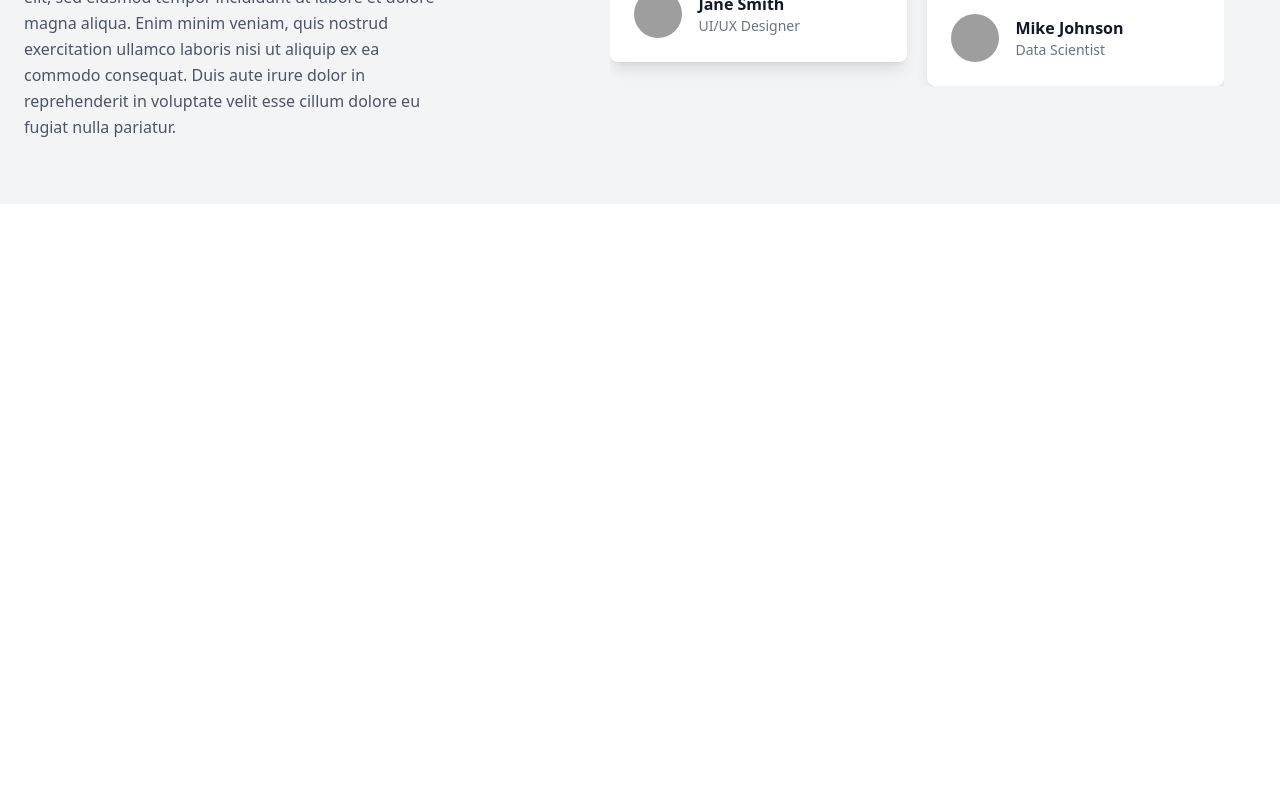
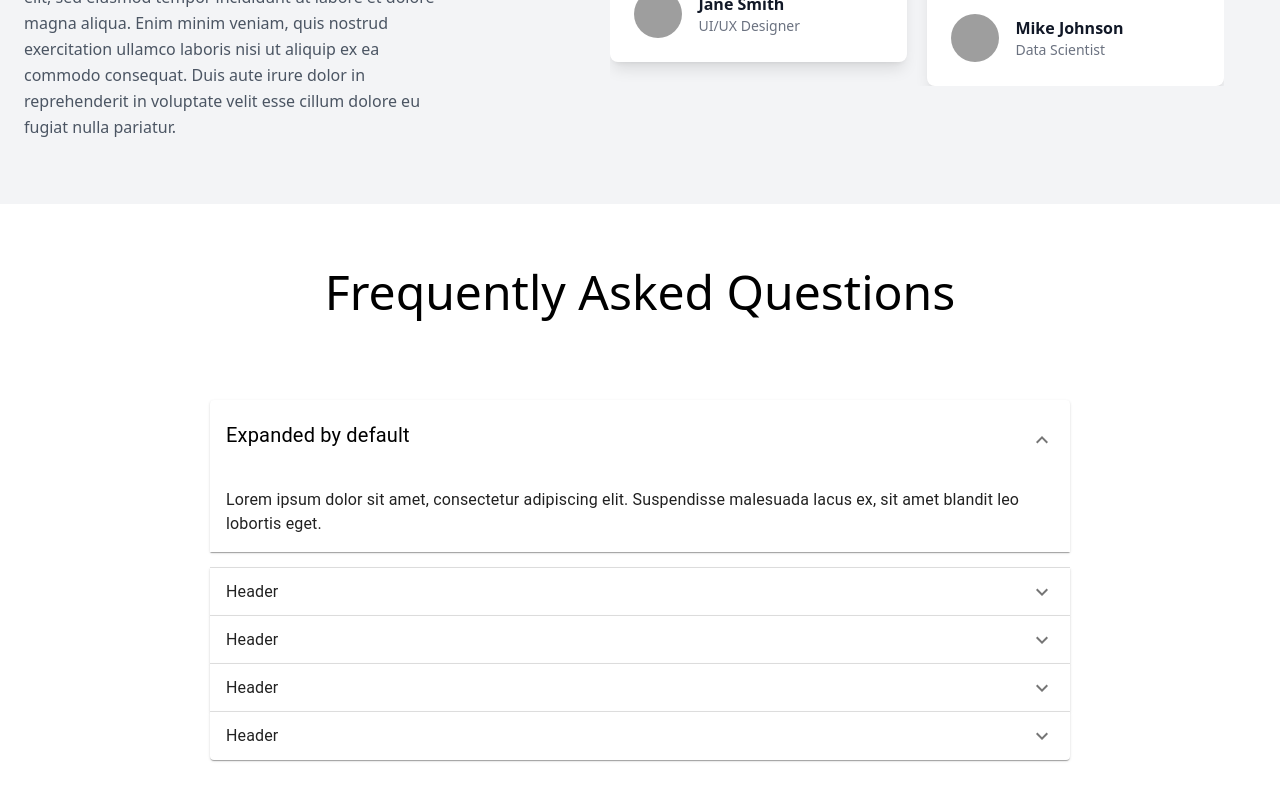
Before and after one commit to vishnu1356/shopping_store, a React (Vite) app: page / in a window 1280 px wide. Shown: the part 2388-3188 px from the top of the page. Before the commit the page ends 2592 px from the top, so only its background shows below. Built offline with nearby package versions, Linux system fonts and the light colour scheme; grey boxes are pictures that could not be loaded.

Commit message:
changes to card

```diff
--- a/package.json
+++ b/package.json
@@ -10,7 +10,12 @@
     "preview": "vite preview"
   },
   "dependencies": {
+    "@emotion/react": "^11.13.3",
+    "@emotion/styled": "^11.13.0",
+    "@fontsource/roboto": "^5.1.0",
     "@iconify/react": "^5.0.2",
+    "@mui/icons-material": "^6.1.6",
+    "@mui/material": "^6.1.6",
     "flowbite": "^2.5.2",
     "react": "^18.3.1",
     "react-dom": "^18.3.1",
--- a/src/App.jsx
+++ b/src/App.jsx
@@ -1,3 +1,4 @@
+import AccordionExpandDefault from "./component/Accordian";
 import Carousel from "./component/Carousel";
 import Navbar from "./component/Header";
 import SingleCard from "./component/SingleCard";
@@ -12,6 +13,8 @@ export default function App() {
 
       <SingleCard />
       <TestimonialSection />
+      <h1 className="text-2xl sm:text-4xl md:text-5xl mt-16 mb-16  text-center">Frequently Asked Questions</h1>
+      <AccordionExpandDefault />
 
     </>
   )
--- /dev/null
+++ b/src/component/Accordian.jsx
@@ -0,0 +1,106 @@
+import * as React from 'react';
+import Accordion from '@mui/material/Accordion';
+import AccordionSummary from '@mui/material/AccordionSummary';
+import AccordionDetails from '@mui/material/AccordionDetails';
+import Typography from '@mui/material/Typography';
+import ExpandMoreIcon from '@mui/icons-material/ExpandMore';
+import { Box } from '@mui/material';
+
+export default function AccordionExpandDefault() {
+  return (
+    <Box
+      sx={{
+        maxWidth: '900px',        // Restrict the width
+        width: '100%',            // Make it responsive, so it takes full width until maxWidth
+        margin: '2rem auto',      // Center the accordion with margin from top and bottom
+        padding: '20px',          // Add padding for some space around the accordion
+      }}
+    >
+      {/* First Accordion */}
+      <Accordion defaultExpanded>
+        <AccordionSummary
+          expandIcon={<ExpandMoreIcon />}
+          aria-controls="panel1-content"
+          id="panel1-header"
+        >
+          <Typography
+              sx={{
+                fontSize: '20px',
+                // fontWeight: 'bold',
+                color: '#000',
+                textAlign: 'center',
+                marginBottom: '10px',
+
+              }}
+          >Expanded by default</Typography>
+        </AccordionSummary>
+        <AccordionDetails>
+          <Typography>
+            Lorem ipsum dolor sit amet, consectetur adipiscing elit. Suspendisse malesuada lacus ex, sit amet blandit leo lobortis eget.
+          </Typography>
+        </AccordionDetails>
+      </Accordion>
+
+      {/* Second Accordion */}
+      <Accordion>
+        <AccordionSummary
+          expandIcon={<ExpandMoreIcon />}
+          aria-controls="panel2-content"
+          id="panel2-header"
+        >
+          <Typography>Header</Typography>
+        </AccordionSummary>
+        <AccordionDetails>
+          <Typography>
+            Lorem ipsum dolor sit amet, consectetur adipiscing elit. Suspendisse malesuada lacus ex, sit amet blandit leo lobortis eget.
+          </Typography>
+        </AccordionDetails>
+      </Accordion>
+      {/* Third Accordion */}
+      <Accordion>
+        <AccordionSummary
+          expandIcon={<ExpandMoreIcon />}
+          aria-controls="panel2-content"
+          id="panel2-header"
+        >
+          <Typography>Header</Typography>
+        </AccordionSummary>
+        <AccordionDetails>
+          <Typography>
+            Lorem ipsum dolor sit amet, consectetur adipiscing elit. Suspendisse malesuada lacus ex, sit amet blandit leo lobortis eget.
+          </Typography>
+        </AccordionDetails>
+      </Accordion>
+      {/* Fourth Accordion */}
+      <Accordion>
+        <AccordionSummary
+          expandIcon={<ExpandMoreIcon />}
+          aria-controls="panel2-content"
+          id="panel2-header"
+        >
+          <Typography>Header</Typography>
+        </AccordionSummary>
+        <AccordionDetails>
+          <Typography>
+            Lorem ipsum dolor sit amet, consectetur adipiscing elit. Suspendisse malesuada lacus ex, sit amet blandit leo lobortis eget.
+          </Typography>
+        </AccordionDetails>
+      </Accordion>
+      {/* Fifth Accordion */}
+      <Accordion>
+        <AccordionSummary
+          expandIcon={<ExpandMoreIcon />}
+          aria-controls="panel2-content"
+          id="panel2-header"
+        >
+          <Typography>Header</Typography>
+        </AccordionSummary>
+        <AccordionDetails>
+          <Typography>
+            Lorem ipsum dolor sit amet, consectetur adipiscing elit. Suspendisse malesuada lacus ex, sit amet blandit leo lobortis eget.
+          </Typography>
+        </AccordionDetails>
+      </Accordion>
+    </Box>
+  );
+}
--- a/src/component/SingleCard.jsx
+++ b/src/component/SingleCard.jsx
@@ -12,7 +12,7 @@ function SingleCard() {
             </div>
 
             <div className='flex justify-center flex-wrap gap-8 mt-12 mb-12'>
-                <div className="w-full max-h-[450px] max-w-xs mt-6 bg-white border border-gray-200 rounded-lg shadow dark:bg-gray-800 dark:border-gray-700">
+                <div className="w-full bg-gray-100 hover:shadow-xl max-h-[450px] max-w-xs mt-6  border border-gray-200 rounded-lg shadow dark:bg-gray-800 dark:border-gray-700">
                     <a href="#">
                         <img className="p-4 rounded-t-lg  h-[300px] w-[400px] object-contain" src="https://m.media-amazon.com/images/I/71J3zo5sGlL._AC_UY1000_.jpg" alt="product image" />
                     </a>
@@ -43,7 +43,7 @@ function SingleCard() {
                         </div>
                     </div>
                 </div>
-                <div className="w-full max-h-[450px] max-w-xs mt-6 bg-white border border-gray-200 rounded-lg shadow dark:bg-gray-800 dark:border-gray-700">
+                <div className="w-full max-h-[450px] max-w-xs mt-6 bg-gray-100 hover:shadow-xl border border-gray-200 rounded-lg shadow dark:bg-gray-800 dark:border-gray-700">
                     <a href="#">
                         <img className="p-8 rounded-t-lg  h-[300px] w-[400px]" src="https://hips.hearstapps.com/vader-prod.s3.amazonaws.com/1721661703-mhl-tshirts-rhone-252-669e79021e027.jpg?crop=1xw:1xh;center,top&resize=980:*" alt="product image" />
                     </a>
@@ -74,7 +74,7 @@ function SingleCard() {
                         </div>
                     </div>
                 </div>
-                <div className="w-full max-h-[450px] max-w-xs mt-6 bg-white border border-gray-200 rounded-lg shadow dark:bg-gray-800 dark:border-gray-700">
+                <div className="w-full max-h-[450px] max-w-xs mt-6 bg-gray-100 hover:shadow-xl border border-gray-200 rounded-lg shadow dark:bg-gray-800 dark:border-gray-700">
                     <a href="#">
                         <img className="p-8 rounded-t-lg  h-[300px] w-[400px] object-contain" src="https://images.hawesandcurtis.com/tr:q-80/logos/100_silk.jpg" alt="product image" />
                     </a>
@@ -105,7 +105,7 @@ function SingleCard() {
                         </div>
                     </div>
                 </div>
-                <div className="w-full max-h-[450px] max-w-xs mt-6 bg-white border border-gray-200 rounded-lg shadow dark:bg-gray-800 dark:border-gray-700">
+                <div className="w-full max-h-[450px] max-w-xs mt-6 bg-gray-100 hover:shadow-xl border border-gray-200 rounded-lg shadow dark:bg-gray-800 dark:border-gray-700">
                     <a href="#">
                         <img className="p-8 rounded-t-lg  h-[300px] w-[400px] object-contain" src="https://images.pexels.com/photos/356056/pexels-photo-356056.jpeg?cs=srgb&dl=pexels-pixabay-356056.jpg&fm=jpg" alt="product image" />
                     </a>
@@ -136,7 +136,7 @@ function SingleCard() {
                         </div>
                     </div>
                 </div>
-                <div className="w-full max-h-[450px] max-w-xs mt-6 bg-white border border-gray-200 rounded-lg shadow dark:bg-gray-800 dark:border-gray-700">
+                <div className="w-full max-h-[450px] max-w-xs mt-6 bg-gray-100 hover:shadow-xl border border-gray-200 rounded-lg shadow dark:bg-gray-800 dark:border-gray-700">
                     <a href="#">
                         <img className="p-8 rounded-t-lg  h-[300px] w-[400px] object-contain" src="https://pisces.bbystatic.com/image2/BestBuy_US/images/products/6525/6525491_sd.jpg" alt="product image" />
                     </a>
@@ -167,7 +167,7 @@ function SingleCard() {
                         </div>
                     </div>
                 </div>
-                <div className="w-full max-h-[450px] max-w-xs mt-6 bg-white border border-gray-200 rounded-lg shadow dark:bg-gray-800 dark:border-gray-700">
+                <div className="w-full max-h-[450px] max-w-xs mt-6 bg-gray-100 hover:shadow-xl border border-gray-200 rounded-lg shadow dark:bg-gray-800 dark:border-gray-700">
                     <a href="#">
                         <img className="p-8 rounded-t-lg h-[300px] w-[400px] object-contain" src="https://img.sonofatailor.com/images/customizer/product/hoodie/Black.jpg" alt="product image" />
                     </a>
--- a/src/component/TestimonialSection.jsx
+++ b/src/component/TestimonialSection.jsx
@@ -45,16 +45,16 @@ const TestimonialSection = () => {
               className="testimonial-slider"
               breakpoints={{
                 250: {
-                  slidesPerView: 1, // Show 1 slide on small screens (<= 640px)
+                  slidesPerView: 1,
                 },
                 320: {
-                  slidesPerView: 1, // Show 1 slide on small screens (<= 640px)
+                  slidesPerView: 1,
                 },
                 640: {
-                  slidesPerView: 1, // Show 1 slide on small screens (<= 640px)
+                  slidesPerView: 1,
                 },
                 1024: {
-                  slidesPerView: 2, // Show 2 slides on large screens (>= 1024px)
+                  slidesPerView: 2,
                 },
               }}
             >
@@ -121,6 +121,7 @@ const TestimonialSection = () => {
                   </div>
                 </div>
               </SwiperSlide>
+
             </Swiper>
           </div>
         </div>
```
Also changed, not shown: 1 other file (tests, documents, lock files or other folders).
